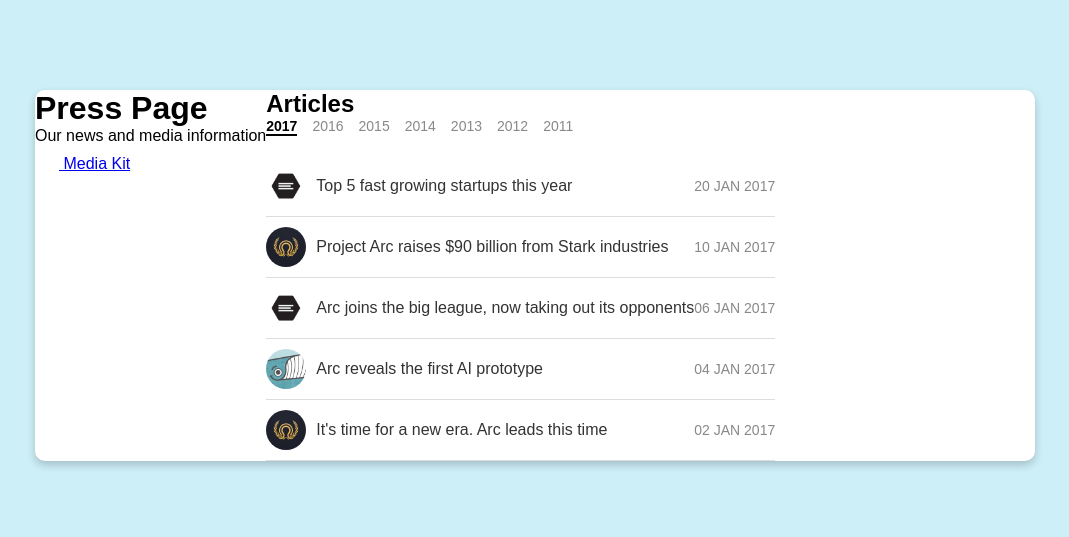
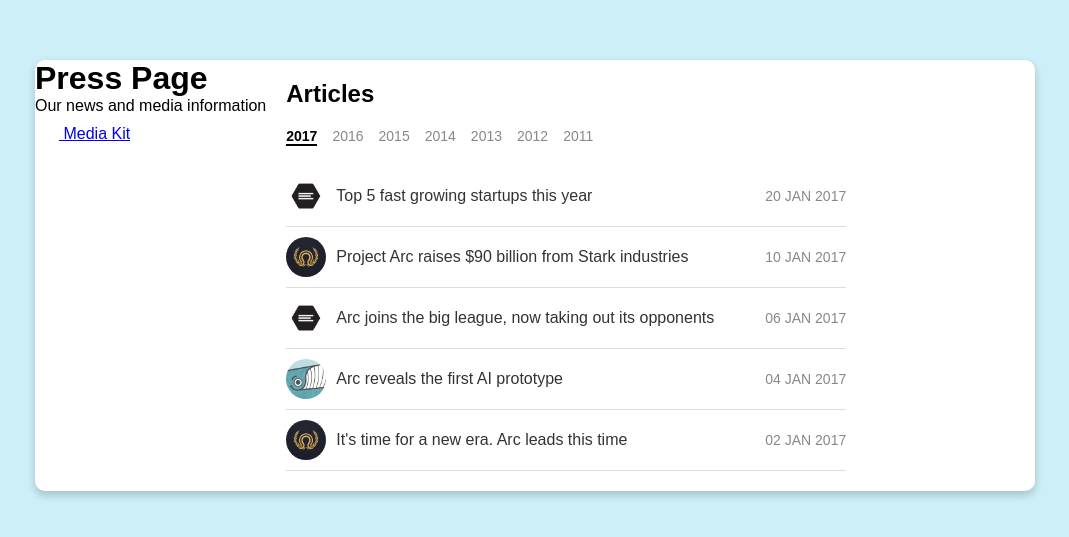
Before and after one commit to git-aidai-kydykbekova/midterm_project, a plain HTML site: page index.html in a window 1280 px wide. Shown: the part 125-662 px from the top of the page, without its empty margins (105-1174 px from the left). Drawn offline with Linux system fonts and the light colour scheme.

Commit message:
added css rigth session

```diff
--- a/styles.css
+++ b/styles.css
@@ -82,3 +82,13 @@ body {
     color: #888;
     font-size: 14px;
 }
+
+.right-section {
+    width: 60%;
+    padding: 20px;
+}
+
+.right-section h2 {
+    font-size: 24px;
+    margin-bottom: 20px;
+}
```
